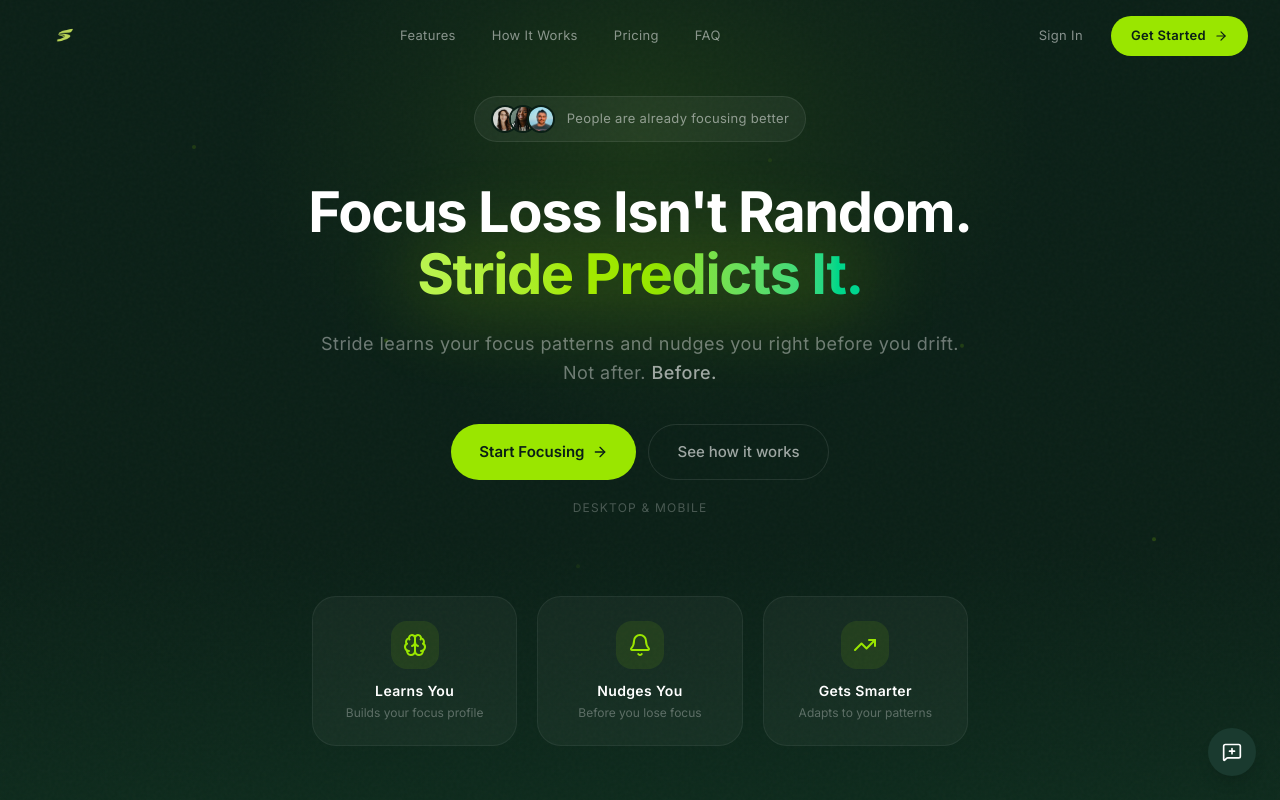
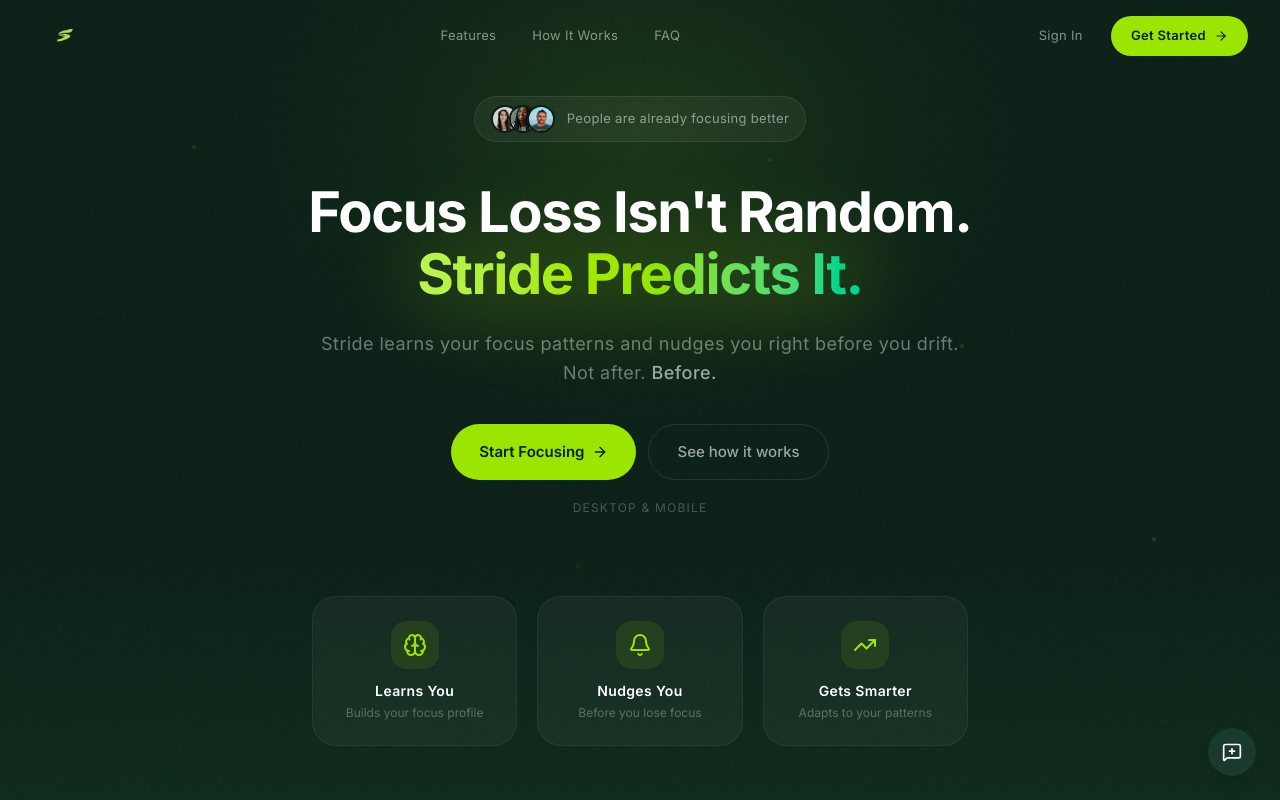
Before and after one commit to Ossy-em/stride, a Next.js app: page / in a window 1280 px wide. Shown: the top 800 px of the page. Built offline with nearby package versions, Linux system fonts and the light colour scheme.

Commit message:
removed pricing from the navbar

```diff
--- a/components/Navbar.tsx
+++ b/components/Navbar.tsx
@@ -8,7 +8,7 @@
 const navLinks = [
   { name: 'Features', href: '#features' },
   { name: 'How It Works', href: '#how-it-works' },
-  { name: 'Pricing', href: '#pricing' },
+  // { name: 'Pricing', href: '#pricing' },
   { name: 'FAQ', href: '#faq' },
 ];
 
```
